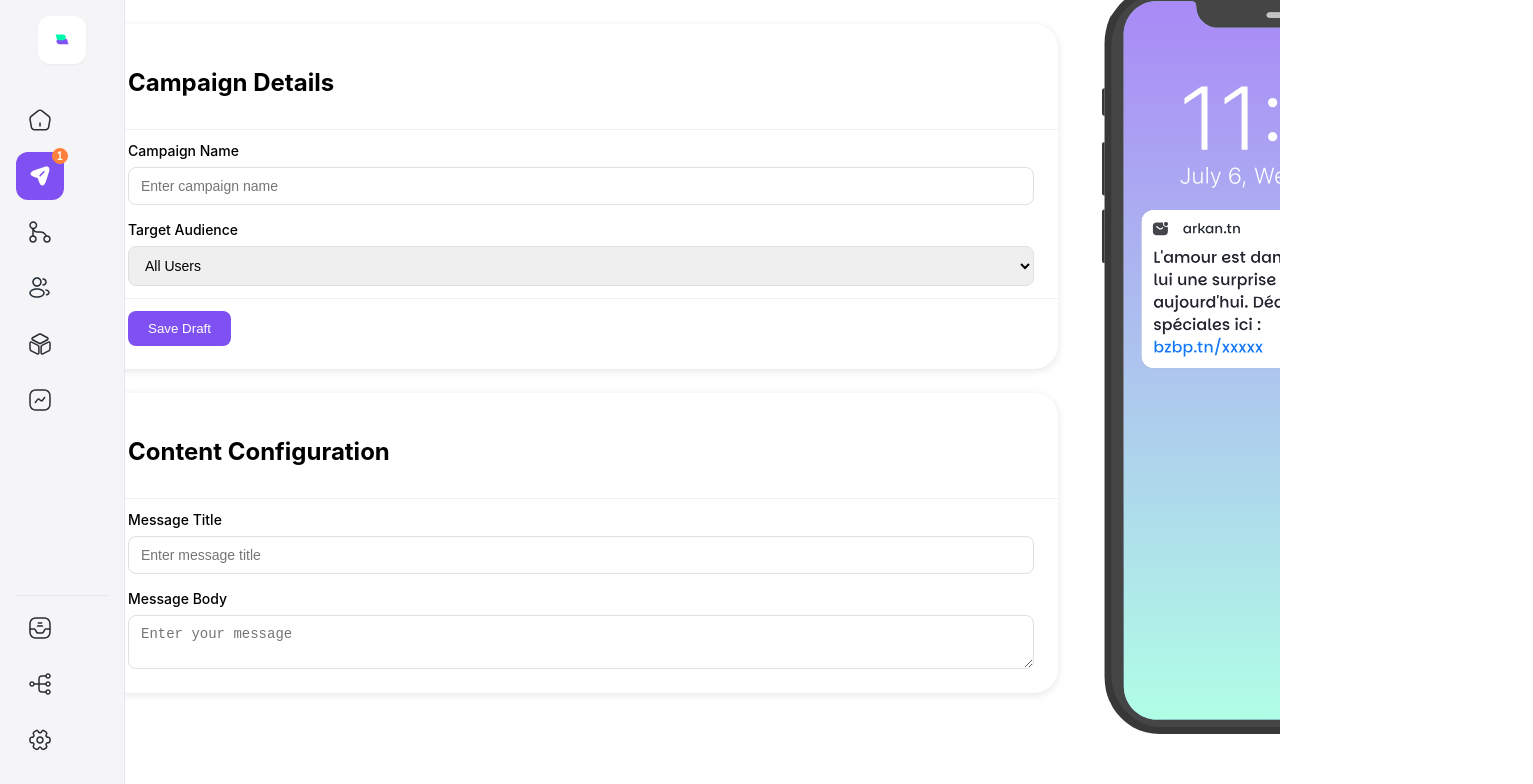
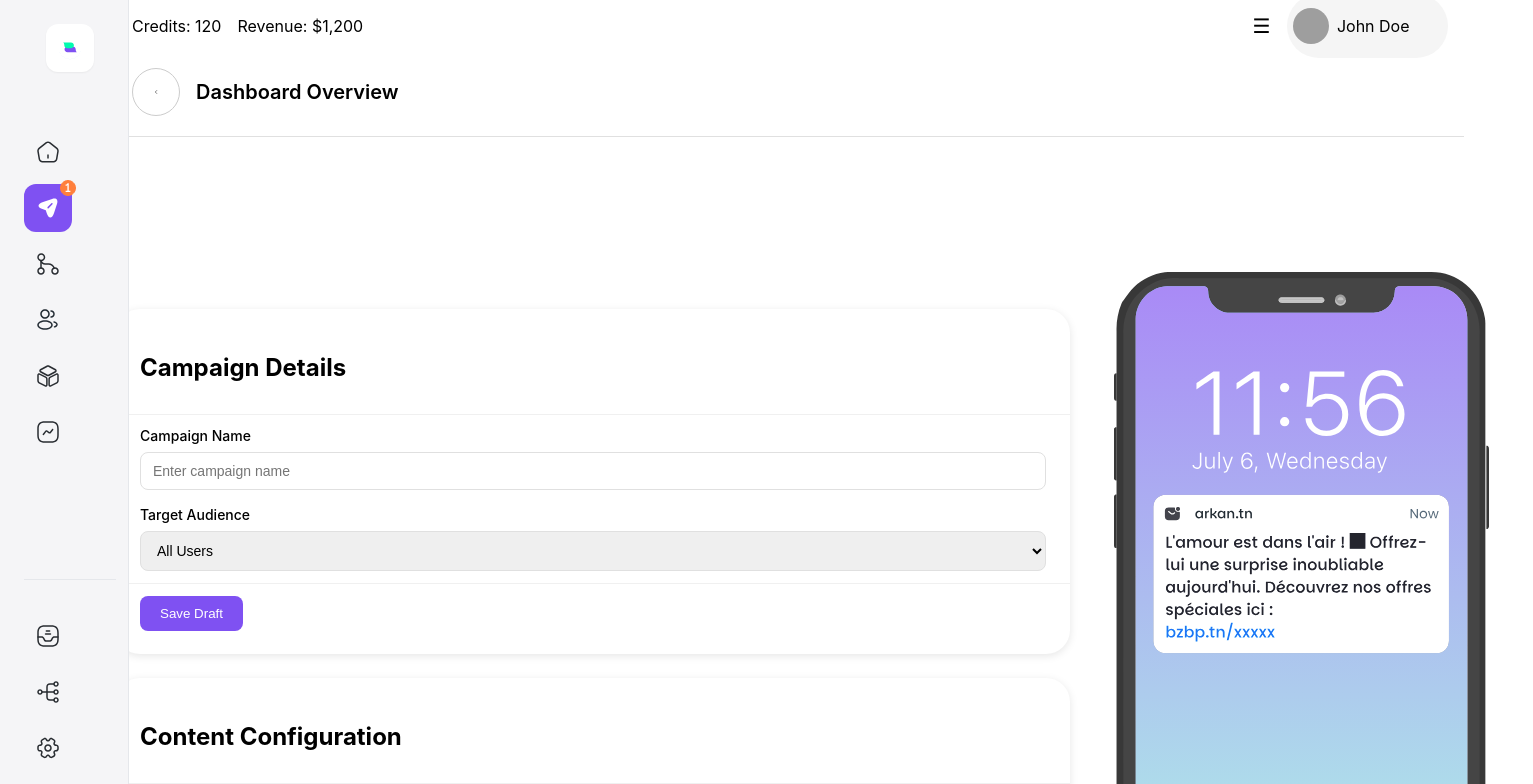
Before and after one commit to MedDhiaChaouachi/frontend-development-test, a Next.js app: page /campaign-create in a window 1280 px wide. Shown: the top 784 px of the page, 1533 px wide, since content can reach past the window. Built offline with nearby package versions, Linux system fonts and the light colour scheme; grey boxes are pictures that could not be loaded.

Commit message:
Added HeaderBar component and styles

```diff
--- a/src/app/layout.module.css
+++ b/src/app/layout.module.css
@@ -3,28 +3,49 @@
   margin: 0;
   font-family: -apple-system, BlinkMacSystemFont, sans-serif;
   display: flex;
-  height: 100vh;
+  min-height: 100vh;
+  background-color: var(--neutral-purple-100);
 }
 
-.mainContent {
+/* Sidebar */
+.sidebarContainer {
+  width: 92px; /* Ensure the sidebar width is fixed */
+  height: 100vh; /* Fill the height of the viewport */
+  position: fixed;
+  left: 0;
+  top: 0;
+  z-index: 100;
+  border-right: 1px solid #e0e0e0;
+  padding: 24px 12px;
+}
+
+/* Main Content Area */
+.mainContentArea {
   flex: 1;
-  overflow: auto;
-  margin-left: 92px; /* Match sidebar width */
-  padding: 12px 24px 12px 12px;
-  background-color: var(--neutral-purple-100);
+  margin-left: 92px; /* Allow space for the sidebar */
+  min-height: 100vh;
+  display: flex;
+  flex-direction: column;
+}
+
+/* Content Wrapper */
+.contentWrapper {
+  flex: 1;
+  padding: 24px;
+  margin-top: 136px; /* Space for the header */
 }
 
 /* Body Container */
 .bodyContainer {
   width: 100%;
   max-width: 1348px;
-  height: 693px;
+  height: calc(100vh - 136px - 48px); /* Adjusted for header and padding */
   display: flex;
   gap: 24px;
   margin: 0 auto;
 }
 
-/* Content Section (Left) */
+/* Content Section */
 .contentSection {
   flex: 1;
   height: 669px;
@@ -34,7 +55,7 @@
   overflow-y: auto;
 }
 
-/* Preview Section (Right) */
+/* Preview Section */
 .previewSection {
   width: 1312px;
   height: 669px;
@@ -45,11 +66,22 @@
   align-items: center;
 }
 
+/* Segment Styles */
+.bodySegment {
+  width: 954px;
+  height: 681px;
+  display: flex;
+  flex-direction: column;
+  gap: 12px;
+  padding: 24px 0;
+  background: #ffffff;
+  border-radius: 24px;
+}
+
 /* iPhone Mockup */
 .iphoneMockup {
   width: 375px;
   height: 812px;
-
   border-radius: 40px;
   padding: 20px;
 }
@@ -65,19 +97,6 @@
 .link {
   text-decoration: none;
   color: inherit;
-}
-/* Add these new styles below your existing ones */
-
-/* Segment Container */
-.bodySegment {
-  width: 954px;
-  height: 681px;
-  display: flex;
-  flex-direction: column;
-  gap: 12px;
-  padding: 24px 0;
-  background: #ffffff;
-  border-radius: 24px; /* XL radius */
 }
 
 /* Segment Header */
--- a/src/app/layout.tsx
+++ b/src/app/layout.tsx
@@ -1,6 +1,7 @@
 import type { Metadata } from "next";
 import { Sidebar } from "@/components/layout/sidebar/Sidebar";
 import { CampaignBody } from "@/components/campaign-create/BodyContent";
+import { HeaderBar } from "@/components/layout/header/HeaderBar";
 import styles from "./layout.module.css";
 
 export const metadata: Metadata = {
@@ -15,10 +16,15 @@ export default function RootLayout({
   return (
     <html lang="en">
       <body className={styles.rootLayout}>
-        <Sidebar />
-        <main className={styles.mainContent}>
-          <CampaignBody />
-        </main>
+        <div className={styles.sidebarContainer}>
+          <Sidebar />
+        </div>
+        <div className={styles.mainContentArea}>
+          <HeaderBar />
+          <div className={styles.contentWrapper}>
+            <CampaignBody>{children}</CampaignBody>
+          </div>
+        </div>
       </body>
     </html>
   );
--- a/src/components/campaign-create/BodyContent.tsx
+++ b/src/components/campaign-create/BodyContent.tsx
@@ -1,6 +1,11 @@
+import React from "react";
 import styles from "./BodyContent.module.css";
 
-export const CampaignBody = () => {
+type CampaignBodyProps = {
+  children?: React.ReactNode;
+};
+
+export const CampaignBody = ({ children }: CampaignBodyProps) => {
   return (
     <main className={styles.mainContainer}>
       {/* Left Side - Editor with Segmented Sections */}
@@ -63,6 +68,9 @@ export const CampaignBody = () => {
           />
         </div>
       </div>
+
+      {/* Render children if passed */}
+      {children}
     </main>
   );
 };
--- /dev/null
+++ b/src/components/layout/header/HeaderBar.module.css
@@ -0,0 +1,114 @@
+.headerWrapper {
+  width: 1348px;
+  height: 136px;
+  border-bottom: 1px solid #e0e0e0;
+  display: flex;
+  flex-direction: column;
+  margin: 0 auto;
+}
+
+/* Top Navbar */
+.navbar {
+  display: flex;
+  justify-content: space-between;
+  align-items: center;
+  height: 52px;
+  padding: 0 16px;
+  gap: 16px;
+}
+
+/* Left Frame */
+.leftGroup {
+  display: flex;
+  gap: 16px;
+}
+
+/* Center Frame */
+.centerGroup {
+  width: 703px;
+  height: 52px;
+  padding: 0 16px;
+  gap: 16px;
+  display: flex;
+  align-items: center;
+}
+
+/* Right Frame */
+.rightGroup {
+  width: 204px;
+  height: 52px;
+  gap: 8px;
+  display: flex;
+  align-items: center;
+  justify-content: flex-end;
+}
+
+/* Menu Button */
+.menuButton {
+  width: 36px;
+  height: 36px;
+  border: none;
+  background: transparent;
+  font-size: 20px;
+  cursor: pointer;
+}
+
+/* Profile Container */
+.profileContainer {
+  display: flex;
+  align-items: center;
+  width: 156px;
+  height: 52px;
+  padding: 6px;
+  gap: 8px;
+  border-radius: 999px;
+  background-color: #f5f5f5;
+}
+
+.profileImage {
+  width: 36px;
+  height: 36px;
+  border-radius: 50%;
+  object-fit: cover;
+}
+
+/* Header Section */
+.headerSection {
+  display: flex;
+  align-items: center;
+  gap: 8px;
+  margin-top: 16px;
+  padding: 0 16px;
+}
+
+.leftAction {
+  width: 48px;
+  height: 48px;
+  display: flex;
+  align-items: center;
+  justify-content: center;
+  gap: 6px;
+}
+
+.circleButton {
+  width: 48px;
+  height: 48px;
+  padding: 0 20px;
+  border-radius: 999px;
+  border: 1px solid #ccc;
+  background-color: #fff;
+  cursor: pointer;
+  display: flex;
+  align-items: center;
+  justify-content: center;
+}
+
+.pageTitle {
+  width: 1252px;
+  height: 28px;
+  font-size: 20px;
+  font-weight: 600;
+  display: flex;
+  align-items: center;
+  padding-left: 8px;
+}
--- /dev/null
+++ b/src/components/layout/header/HeaderBar.tsx
@@ -0,0 +1,55 @@
+import styles from "./HeaderBar.module.css";
+
+export const HeaderBar = () => {
+  return (
+    <header className={styles.headerWrapper}>
+      <div className={styles.container}>
+        {/* Top Navbar */}
+        <div className={styles.navbar}>
+          {/* Frame 1 - Credits + Revenue */}
+          <div className={styles.leftGroup}>
+            <div className={styles.credits}>Credits: 120</div>
+            <div className={styles.revenue}>Revenue: $1,200</div>
+          </div>
+
+          {/* Frame 2 - Center */}
+          <div className={styles.centerGroup}></div>
+
+          {/* Frame 3 - Menu and Profile */}
+          <div className={styles.rightGroup}>
+            <button className={styles.menuButton}>☰</button>
+            <div className={styles.profileContainer}>
+              <img
+                src="/profile.jpg"
+                alt="Profile"
+                className={styles.profileImage}
+              />
+              <span>John Doe</span>
+            </div>
+          </div>
+        </div>
+
+        {/* Below Navbar - Header Section */}
+        <div className={styles.headerSection}>
+          <div className={styles.leftAction}>
+            <button className={styles.circleButton}>
+              <svg
+                width="20"
+                height="20"
+                fill="none"
+                stroke="currentColor"
+                strokeWidth="2"
+                strokeLinecap="round"
+                strokeLinejoin="round"
+                viewBox="0 0 24 24"
+              >
+                <path d="M15 18l-6-6 6-6" />
+              </svg>
+            </button>
+          </div>
+          <div className={styles.pageTitle}>Dashboard Overview</div>
+        </div>
+      </div>
+    </header>
+  );
+};
--- a/src/components/layout/sidebar/Sidebar.module.css
+++ b/src/components/layout/sidebar/Sidebar.module.css
@@ -2,12 +2,18 @@
 .sidebar {
   background-color: #f5f5f7;
   border-right: 1px solid #e5e7eb;
-  width: 92px;
-  height: 100vh;
-  padding: 16px;
+  width: 92px; /* Sidebar width */
+  height: 100vh; /* Ensure the sidebar spans the full viewport height */
+  padding-top: 24px; /* Top padding */
+  padding-right: 12px; /* Right padding */
+  padding-bottom: 24px; /* Bottom padding */
+  padding-left: 24px; /* Left padding */
   position: fixed;
+  top: 0; /* Align to the top */
+  left: 0; /* Align to the left */
   display: flex;
   flex-direction: column;
+  gap: 24px; /* Space between elements */
 }
 
 .logoContainer {
@@ -41,16 +47,17 @@
   border-radius: 12px;
   transition: background-color 0.2s ease;
   color: #f6f7f8;
-  position: relative; /* Add this to make badge positioning relative to button */
+  position: relative;
 }
 
 .badge {
   position: absolute;
-  top: -4px; /* Adjust these values to position the badge */
-  right: -4px; /* Adjust these values to position the badge */
+  top: -4px;
+  right: -4px;
   width: 16px;
   height: 16px;
 }
+
 .navButton:hover {
   background-color: #f3f5f8;
 }
```
